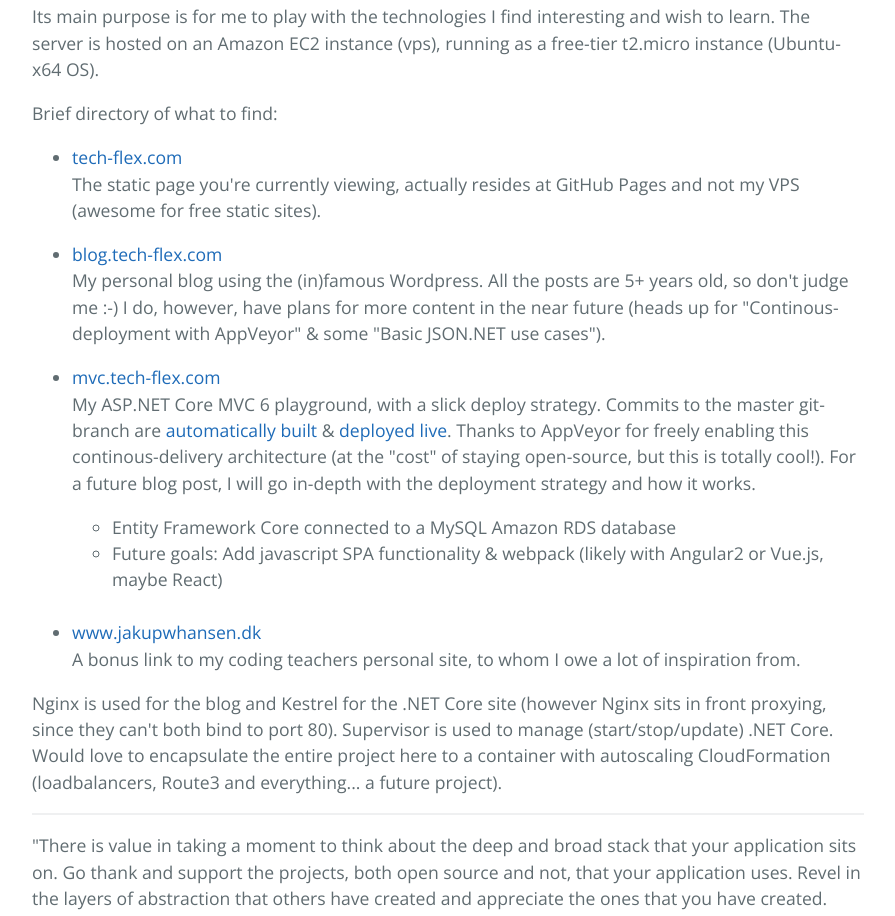
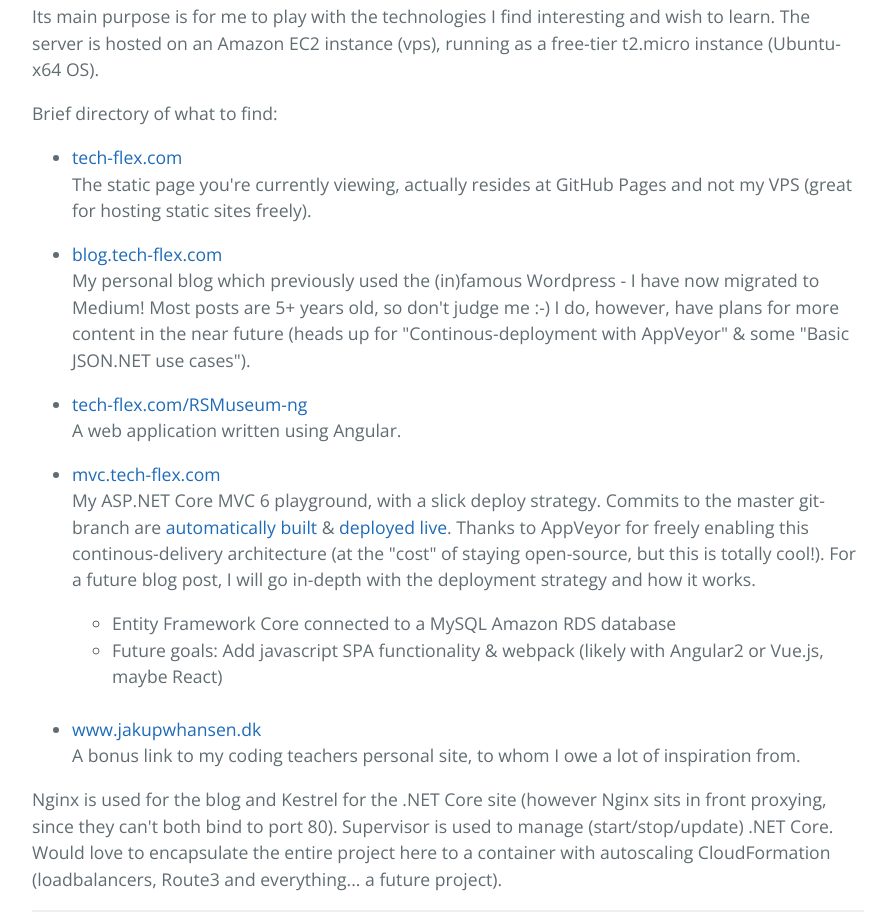
Before and after one commit to binaryPUNCH/binaryPUNCH.github.io, a plain HTML site: page index.html in a window 1280 px wide. Shown: the part 347-1263 px from the top of the page, without its empty margins (192-1087 px from the left). Drawn offline with nearby package versions, Linux system fonts and the light colour scheme.

Commit message:
Text updates to reflect my new blog

```diff
--- a/index.html
+++ b/index.html
@@ -29,19 +29,25 @@
         <h3>
             <a id="welcome-to-my-site " class="anchor " href="#welcome-to-my-site " aria-hidden="true "><span aria-hidden="true " class="octicon octicon-link "></span></a>Welcome to my site!</h3>
 
-        <p>Its main purpose is for me to play with the technologies I find interesting and wish to learn. The server is hosted on an Amazon EC2 instance (vps), running as a free-tier t2.micro instance (Ubuntu-x64 OS). </p>
+        <p>Its main purpose is for me to play with the technologies I find interesting and wish to learn.
+            The server is hosted on an Amazon EC2 instance (vps),
+            running as a free-tier t2.micro instance (Ubuntu-x64 OS). </p>
 
         <p>Brief directory of what to find:</p>
 
         <ul>
             <li>
-                <p><a href="http://tech-flex.com ">tech-flex.com</a><br> The static page you're currently viewing, actually resides at GitHub Pages and not my VPS (awesome for free static sites).</p>
+                <p><a href="http://tech-flex.com">tech-flex.com</a>
+                    <br> The static page you're currently viewing, actually resides at GitHub Pages and not my VPS (great for hosting static sites freely).</p>
             </li>
             <li>
-                <p><a href="http://blog.tech-flex.com ">blog.tech-flex.com</a><br> My personal blog using the (in)famous Wordpress. All the posts are 5+ years old, so don't judge me :-) I do, however, have plans for more content in the near future (heads up for "Continous-deployment with AppVeyor" &amp; some "Basic JSON.NET use cases").</p>
+                <p><a href="http://blog.tech-flex.com" target="_blank">blog.tech-flex.com</a><br> My personal blog which previously used the (in)famous Wordpress - I have now migrated to Medium! Most posts are 5+ years old, so don't judge me :-) I do, however, have plans for more content in the near future (heads up for "Continous-deployment with AppVeyor" &amp; some "Basic JSON.NET use cases").</p>
             </li>
             <li>
-                <p><a href="http://mvc.tech-flex.com ">mvc.tech-flex.com</a><br> My ASP.NET Core MVC 6 playground, with a slick deploy strategy. Commits to the master git-branch are <a href="https://ci.appveyor.com/project/amivit/straight-line
+                <p><a href="http://tech-flex.com/RSMuseum-ng" target="_blank">tech-flex.com/RSMuseum-ng</a><br> A web application written using Angular.</p>
+            </li>
+            <li>
+                <p><a href="http://mvc.tech-flex.com">mvc.tech-flex.com</a><br> My ASP.NET Core MVC 6 playground, with a slick deploy strategy. Commits to the master git-branch are <a href="https://ci.appveyor.com/project/amivit/straight-line
         ">automatically built</a> &amp; <a href="https://github.com/amivit/Straight-Line/blob/master/appveyor.yml#L23-L37 ">deployed live</a>. Thanks to AppVeyor for freely enabling this continous-delivery architecture (at the "cost" of staying open-source, but this is totally cool!). For a future blog post, I will go in-depth with the deployment strategy and how it works.</p>
 
                 <ul>
@@ -51,7 +57,7 @@
                 <br>
             </li>
             <li>
-                <p><a href="http://www.jakupwhansen.dk/">www.jakupwhansen.dk</a><br>A bonus link to my coding teachers personal site, to whom I owe a lot of inspiration from.</p>
+                <p><a href="http://www.jakupwhansen.dk/" target="_blank">www.jakupwhansen.dk</a><br>A bonus link to my coding teachers personal site, to whom I owe a lot of inspiration from.</p>
             </li>
         </ul>
 
```
